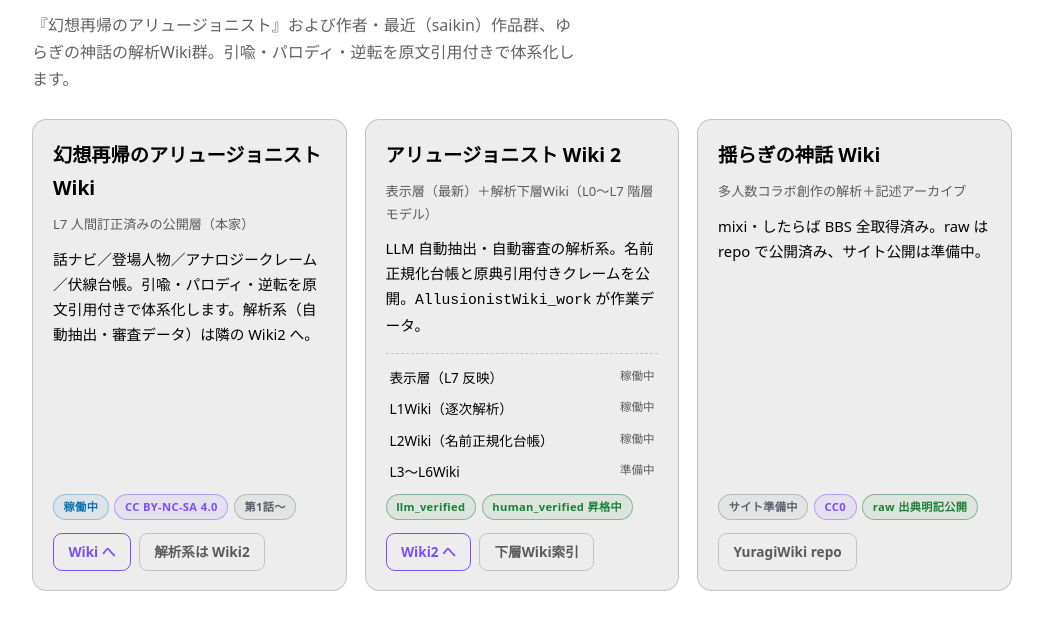
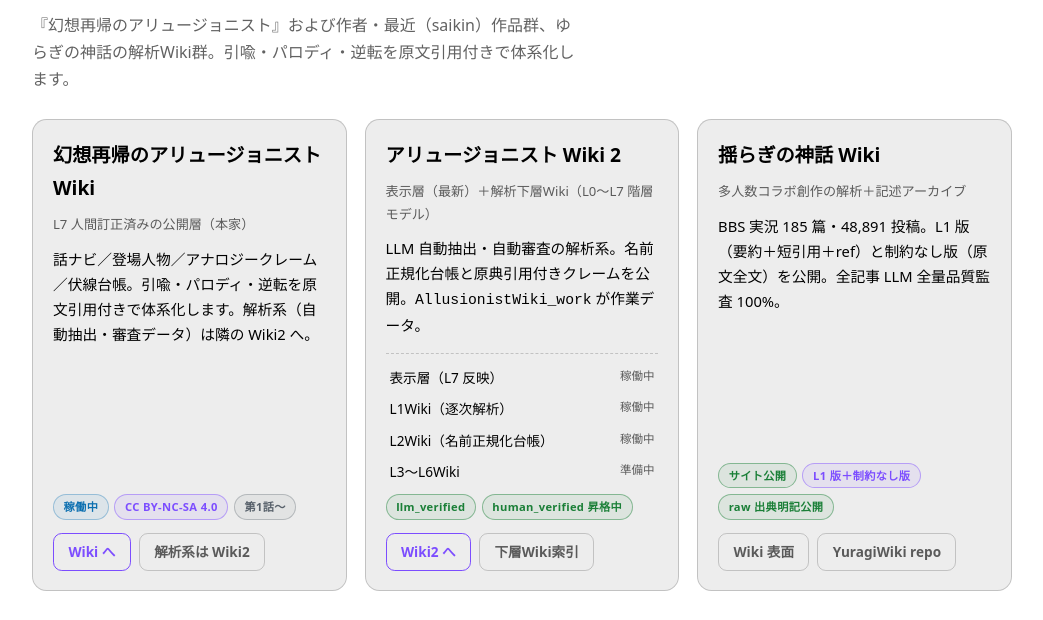
Before and after one commit to allusionistwiki/allusionistwiki.github.io, a plain HTML site: page index.html in a window 1280 px wide. Shown: the part 106-726 px from the top of the page, without its empty margins (118-1161 px from the left). Drawn offline with Linux system fonts and the light colour scheme.

Commit message:
portal: YuragiWiki カードをサイト公開へ（/YuragiWiki/ — L1 版＋制約なし版、全記事 LLM 全量監査 100%）

```diff
--- a/index.html
+++ b/index.html
@@ -81,12 +81,12 @@ a{color:inherit}
     </div>
   </div>
 
-  <a class="card" href="https://github.com/allusionistwiki/YuragiWiki">
+  <a class="card" href="/YuragiWiki/">
     <h2>揺らぎの神話 Wiki</h2>
     <p class="sub">多人数コラボ創作の解析＋記述アーカイブ</p>
-    <p class="desc">mixi・したらば BBS 全取得済み。raw は repo で公開済み、サイト公開は準備中。</p>
-    <div class="badges"><span class="badge b-plan">サイト準備中</span><span class="badge b-accent">CC0</span><span class="badge b-ok">raw 出典明記公開</span></div>
-    <div class="btns"><span class="btn ghost">YuragiWiki repo</span></div>
+    <p class="desc">BBS 実況 185 篇・48,891 投稿。L1 版（要約＋短引用＋ref）と制約なし版（原文全文）を公開。全記事 LLM 全量品質監査 100%。</p>
+    <div class="badges"><span class="badge b-ok">サイト公開</span><span class="badge b-accent">L1 版＋制約なし版</span><span class="badge b-ok">raw 出典明記公開</span></div>
+    <div class="btns"><span class="btn ghost">Wiki 表面</span><span class="btn ghost">YuragiWiki repo</span></div>
   </a>
 </div>
 
```
